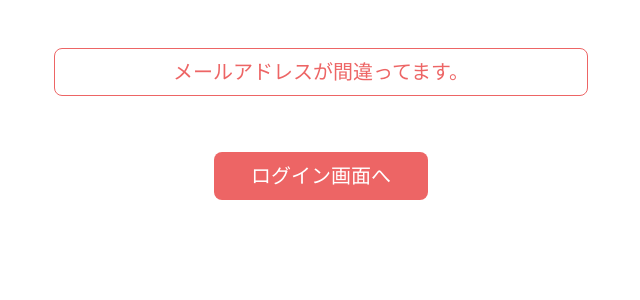
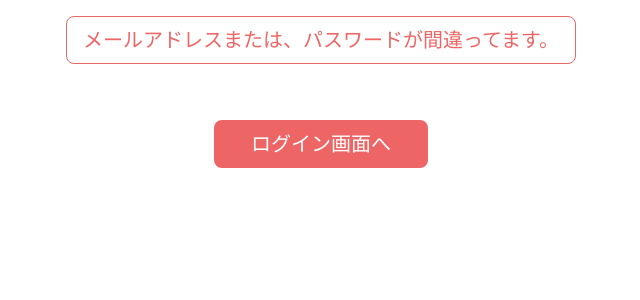
Before and after one commit to hiramatutosiki/Factio, a PHP site: page /mailerror.php in a window 1280 px wide. Shown: the top 300 px of the page, without its empty margins (319-959 px from the left). Run offline with PHP 8.4, Linux system fonts and the light colour scheme; some libraries are stand-ins or nearby versions.

Commit message:
ログイン処理

```diff
--- a/login_check.php
+++ b/login_check.php
@@ -15,7 +15,5 @@ foreach ($userData as $row) {
     header('Location:index.php');
 }
 if (count($userData) == 0) {
-    echo $_POST['user_mail'];
-    echo $_POST['user_password'];
-    header('Location:login.php');
+    header('Location:mailerror.php');
 }
--- a/mailerror.php
+++ b/mailerror.php
@@ -6,20 +6,20 @@
 
     <link href="https://cdn.jsdelivr.net/npm/bootstrap@5.2.2/dist/css/bootstrap.min.css" rel="stylesheet" integrity="sha384-Zenh87qX5JnK2Jl0vWa8Ck2rdkQ2Bzep5IDxbcnCeuOxjzrPF/et3URy9Bv1WTRi" crossorigin="anonymous">
     <link rel="stylesheet" href="https://cdn.jsdelivr.net/npm/bootstrap-icons@1.9.1/font/bootstrap-icons.css">
-
     <title>Factio</title>
 </head>
     <body>
         <form>
-
-        <div class="d-grid gap-3 col-5 mx-auto my-5">
-<h1 class="btn btn-lg text-nowrap" type="button" style="background-color: #FFFFFF; border-color: #ED6565; color: #ED6565" >メールアドレスが間違ってます。</h1>
-</div>
+            <div class="row my-3 col-16">
+                <div class="text-center">
+                    <h1 class="btn btn-lg text-nowrap margin-top:50px;" style="background-color: #FFFFFF; border-color: #ED6565; color: #ED6565" >メールアドレスまたは、パスワードが間違ってます。</h1>
+                </div>
+            </div>
 
 <!-- ボタン：ログイン -->
-<div class="d-grid gap-3 col-2 mx-auto my-5">
+            <div class="d-grid gap-3 col-2 mx-auto my-5">
                 <button class="btn btn-lg text-nowrap" type="button" style="background-color: #ED6565; color: #FFFFFF" onclick="location.href='login.php'">ログイン画面へ</button>
             </div>
-</form>
-</body>
+        </form>
+    </body>
 </html>
```
Also changed, not shown: passerror.php (deleted, +0 -25 lines).
